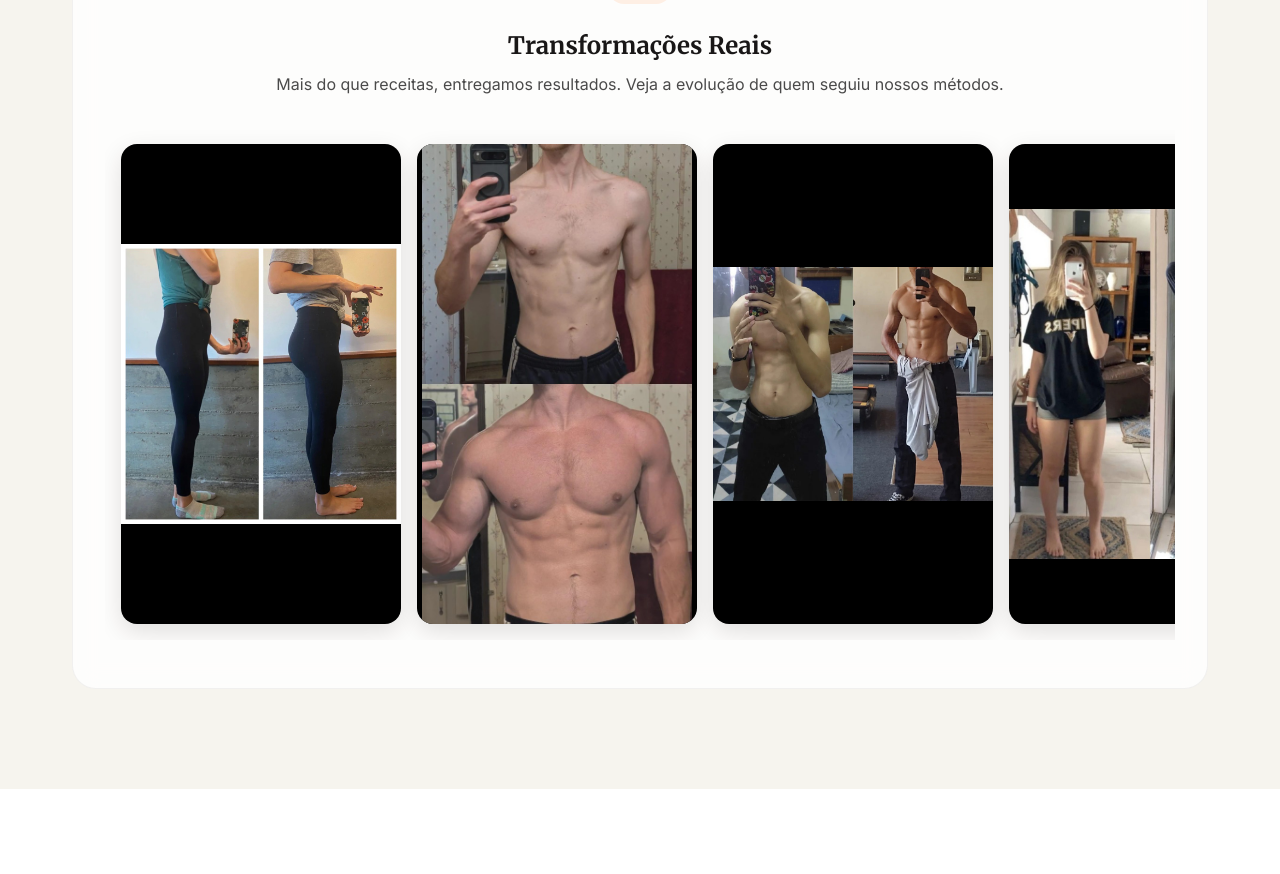
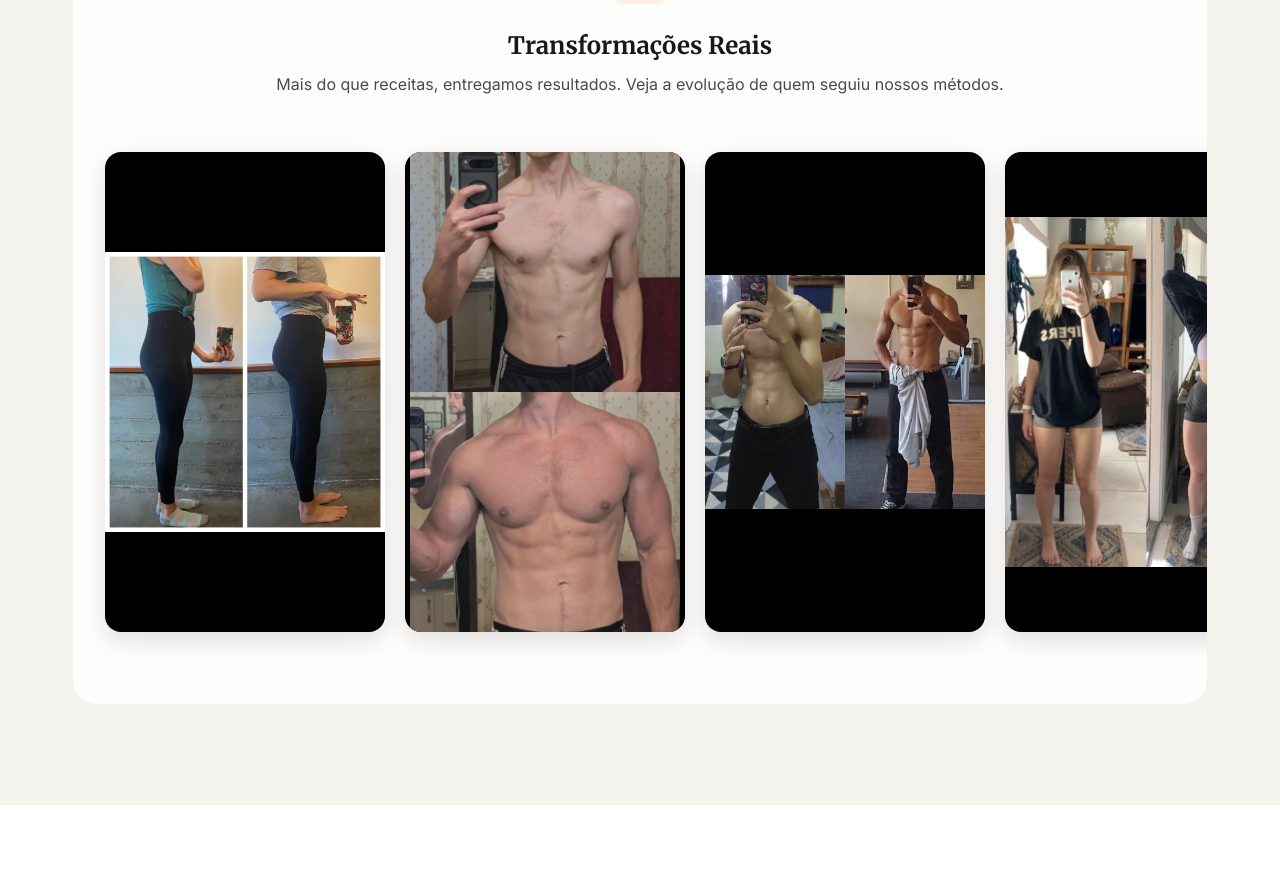
Before and after one commit to YohanSaibb026/LeadingPage, a React (Vite) app: page / in a window 1280 px wide. Shown: the part 3460-4334 px from the top of the page. Built offline with nearby package versions, Linux system fonts and the light colour scheme.

Commit message:
style: implement peek effect for transformation carousel

```diff
--- a/src/App.css
+++ b/src/App.css
@@ -564,16 +564,15 @@
 .transformations-grid {
     display: flex;
     overflow-x: auto;
-    gap: 1rem;
-    padding: 1rem 1rem;
-    /* Add horizontal padding for peek effect */
-    margin-top: 1rem;
+    gap: 1.25rem;
+    padding: 1.5rem 2rem;
+    /* Vertical 1.5rem, Horizontal matches card padding */
+    margin: 1rem -2rem 0;
+    /* Bleed out of the card's 2rem padding */
     scroll-snap-type: x mandatory;
     -webkit-overflow-scrolling: touch;
-    width: 100%;
-    /* Constrain width */
+    width: auto;
     box-sizing: border-box;
-    /* Include padding in width */
 }
 
 .transformations-grid::-webkit-scrollbar {
```
